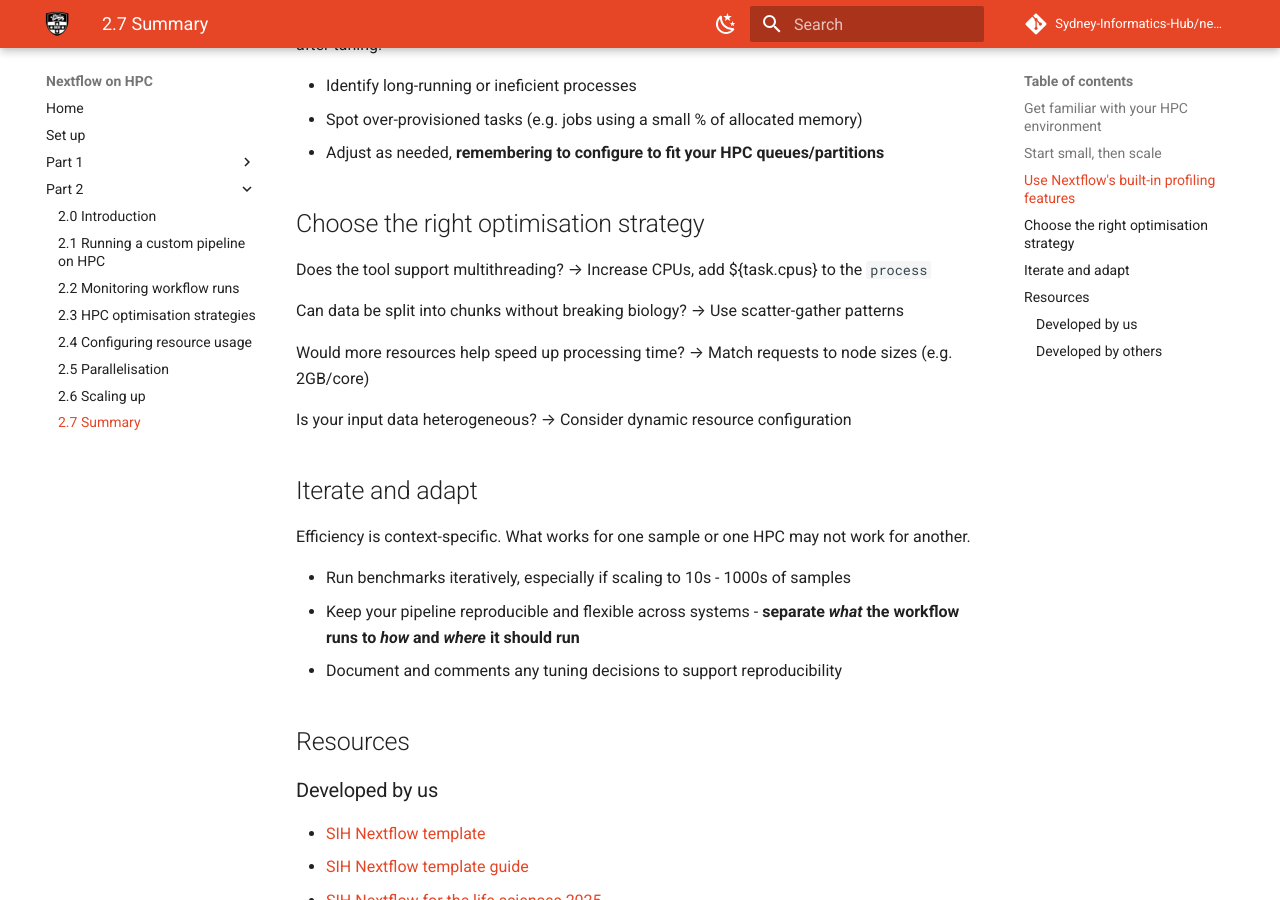
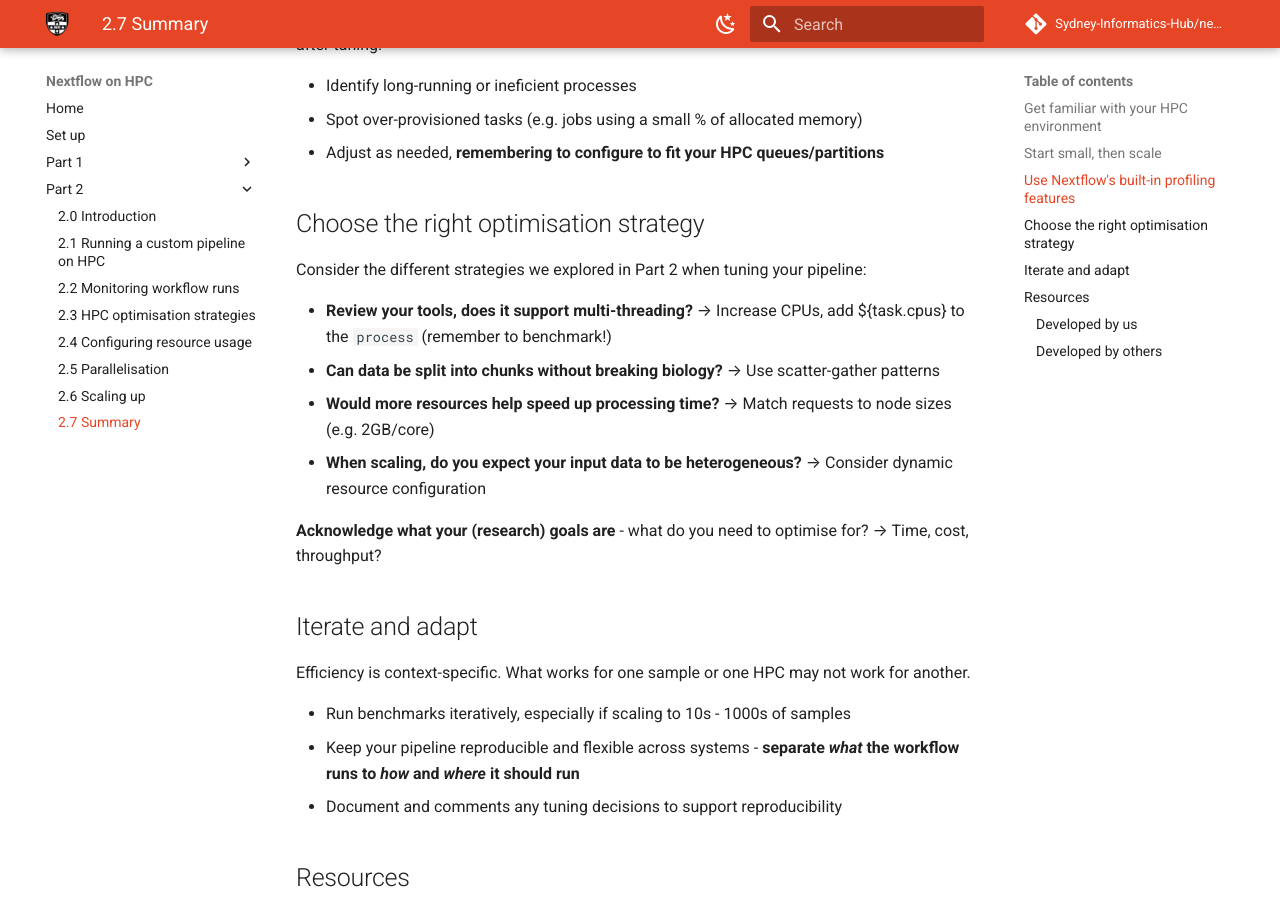
Before and after one commit to Sydney-Informatics-Hub/nextflow-hpc-workshop, an MkDocs documentation site: the page built from docs/part2/28_outro.md, in a window 1280 px wide and 900 px high, scrolled down 885 px. Built offline with MkDocs 1.6.1 and Material for MkDocs 9.7.7, drawn with Linux system fonts in a browser that asks for light colours; comment, search, counter and statistics services are not loaded.

Commit message:
part2 edits

```diff
--- a/docs/part2/28_outro.md
+++ b/docs/part2/28_outro.md
@@ -30,17 +30,14 @@ Use the trace and timeline outputs to guide configuration decisions. Review thes
 
 ## Choose the right optimisation strategy
 
-Does the tool support multithreading?
-→ Increase CPUs, add ${task.cpus} to the `process`
+Consider the different strategies we explored in Part 2 when tuning your pipeline:
 
-Can data be split into chunks without breaking biology?
-→ Use scatter-gather patterns
+- **Review your tools, does it support multi-threading?** → Increase CPUs, add ${task.cpus} to the `process` (remember to benchmark!)
+- **Can data be split into chunks without breaking biology?** → Use scatter-gather patterns
+- **Would more resources help speed up processing time?** → Match requests to node sizes (e.g. 2GB/core)
+- **When scaling, do you expect your input data to be heterogeneous?** → Consider dynamic resource configuration
 
-Would more resources help speed up processing time?
-→ Match requests to node sizes (e.g. 2GB/core)
-
-Is your input data heterogeneous?
-→ Consider dynamic resource configuration
+**Acknowledge what your (research) goals are** - what do you need to optimise for? → Time, cost, throughput?
 
 ## Iterate and adapt
 
```
Also changed, not shown: docs/part2/24_resourcing.md (+2 -4 lines), docs/part2/25_parallelisation.md (+3 -70 lines), docs/part2/27_scale.md (+0 -2 lines).
